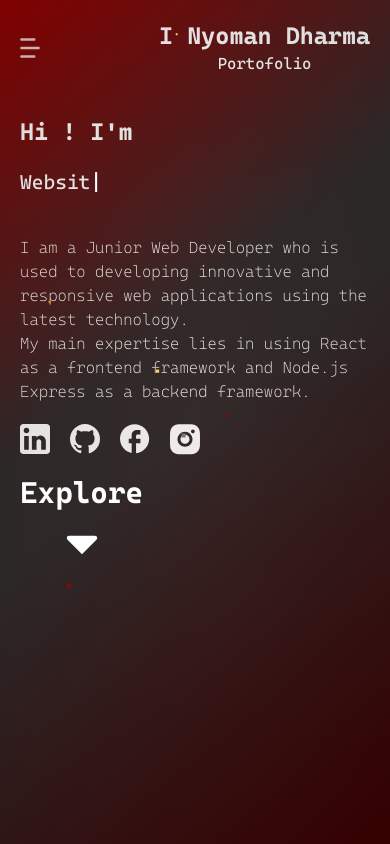
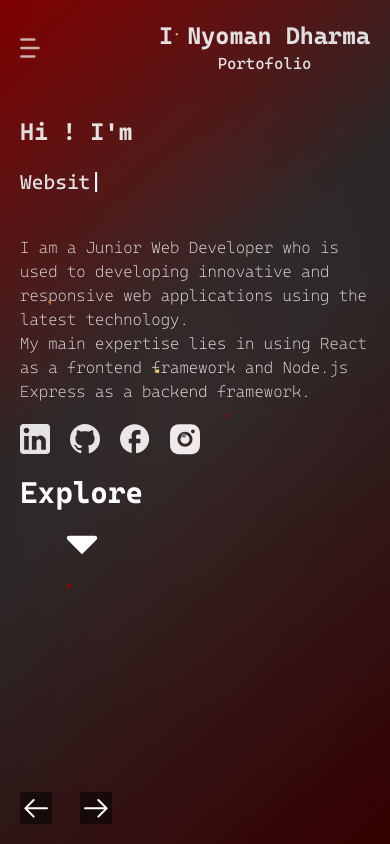
Before and after one commit to Marst313/portofolio, a Next.js app: page / in a window 390 px wide. Built offline with nearby package versions, Linux system fonts and the light colour scheme.

Commit message:
showing fixed navigation

```diff
--- a/src/components/cards/Cards.jsx
+++ b/src/components/cards/Cards.jsx
@@ -30,7 +30,7 @@ const Cards = ({ data, currentProject, setCurrentProject }) => {
 
         return (
           <li key={project.id} className={`${index === currentProject ? 'card-active' : index === nextProject ? 'card-next' : index === prevProject ? 'card-prev' : 'opacity-0 hidden'} `}>
-            <Image src={fields?.images[1].url} alt="arrow right" width={400} height={400} className="w-full shadow-lg" />
+            <Image src={fields?.images[1].url} alt={fields.name} width={400} height={400} className="w-full shadow-lg" />
 
             {/* Title */}
             <div className="card-title">
--- a/src/components/footer/Footer.jsx
+++ b/src/components/footer/Footer.jsx
@@ -35,15 +35,15 @@ const Footer = () => {
 
   return (
     <footer>
-      <section className="fixed bottom-5 lg:bottom-10 p-0 flex w-full justify-start">
+      <section className="fixed bottom-5 lg:bottom-10 p-0 flex w-full justify-start scroll-pt-52">
         {/* Arrow Button */}
-        <div className="hidden md:flex gap-7 w-[45%]">
+        <div className="flex gap-7 w-[45%]">
           <button type="button" onClick={handlePreviousPage}>
-            <GoArrowLeft className="h-8 w-8 hover:scale-105 transition-all " />
+            <GoArrowLeft className="h-8 w-8 hover:scale-105 transition-all bg-black/50 " />
           </button>
 
           <button type="button" onClick={handleNextPage}>
-            <GoArrowRight className="h-8 w-8 hover:scale-105" />
+            <GoArrowRight className="h-8 w-8 hover:scale-105 bg-black/50 " />
           </button>
         </div>
 
```
